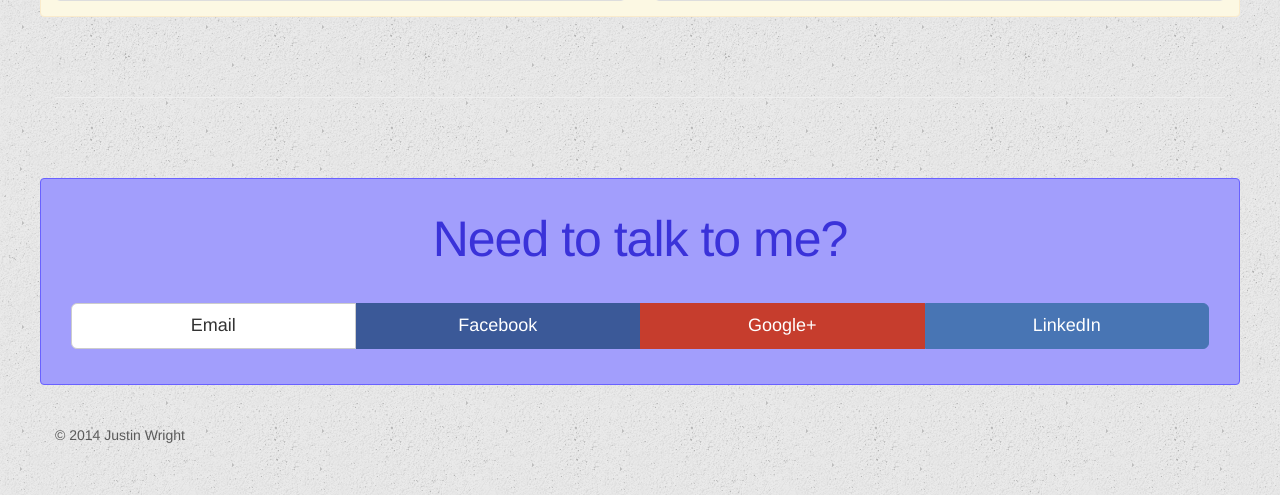
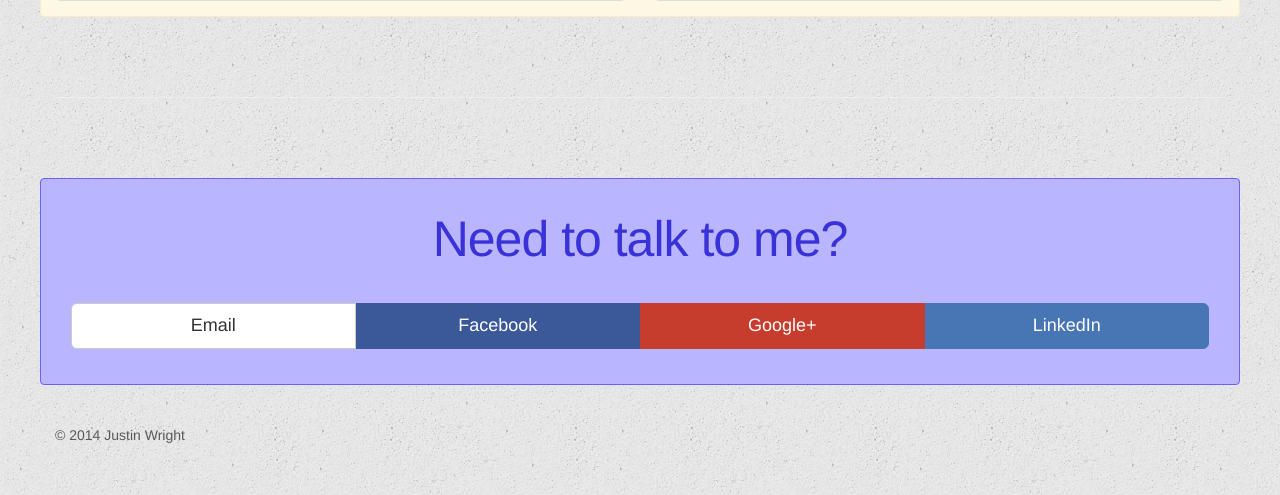
Before and after one commit to jswright91/jswright91.github.io, a PHP site: page / in a window 1280 px wide. Shown: the part 4624-5119 px from the top of the page. Run offline with PHP 8.4, Linux system fonts and the light colour scheme; some libraries are stand-ins or nearby versions.

Commit message:
10.10.2014.r31r
adjusted royal contact/alert background color.

```diff
--- a/css/carousel.css
+++ b/css/carousel.css
@@ -128,13 +128,13 @@ body {
 #nav-contact.active>a,
 #nav-contact.active>a:hover,
 #nav-contact.active>a:focus{
-  background-color:#8d87ff !important;
+  background-color:#B9B6FF !important;
   border-color:#6961ff !important;
   color: #3a32d9 !important;
 }
 
 .alert-royal{
-  background-color: #a29efc;
+  background-color: #B9B6FF;
   border-color: #6961ff;
   color: #3a32d9;
 }
```
